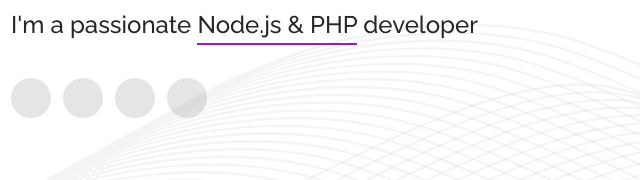
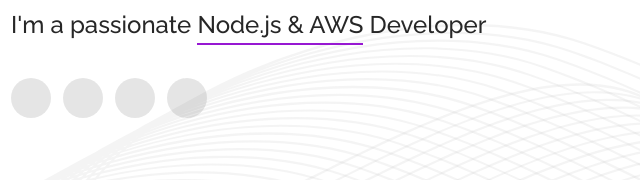
Before and after one commit to vertisan/vertisan.github.io, a plain HTML site: page index.html in a window 1280 px wide. Shown: the part 373-553 px from the top of the page, 71-711 px from the left. Drawn offline with nearby package versions, Linux system fonts and the light colour scheme; some icons are missing.

Commit message:
deploy: 069193cf650adfddba4a5b7a74c4d902f0913265

```diff
--- a/index.html
+++ b/index.html
@@ -1,4 +1,4 @@
 <!doctype html><html lang="en"><head><script async src="https://www.googletagmanager.com/gtag/js?id=G-W3PRJ0GKTP"></script><script>window.dataLayer = window.dataLayer || [];
   function gtag(){dataLayer.push(arguments);}
   gtag('js', new Date());
-  gtag('config', 'G-W3PRJ0GKTP');</script><meta charset="UTF-8"/><meta name="viewport" content="width=device-width,initial-scale=1"/><meta name="format-detection" content="telephone=no"/><title>VRS-Factory - Node.js & PHP programmer</title><script defer="defer" src="js/bundle.js"></script><script defer="defer" src="js/libs.js"></script><script defer="defer" src="js/style.js"></script><link href="css/style.min.css" rel="stylesheet"></head><body><header><div class="container"><h1><a href="#">Paweł Farys</a></h1><h2>I'm a passionate <span>Node.js &amp; PHP</span> developer</h2><div class="social-links"><a href="https://www.linkedin.com/in/pawel-farys"><i class="cib-linkedin"></i></a> <a href="https://github.com/vertisan"><i class="cib-github"></i></a> <a href="https://twitter.com/PawelFarys"><i class="cib-twitter"></i></a> <a href="mailto:pmg.farys@gmail.com"><i class="cib-gmail"></i></a></div></div></header></body></html>
+  gtag('config', 'G-W3PRJ0GKTP');</script><meta charset="UTF-8"/><meta name="viewport" content="width=device-width,initial-scale=1"/><meta name="format-detection" content="telephone=no"/><title>VRS-Factory - Node.js & AWS Developer</title><script defer="defer" src="js/bundle.js"></script><script defer="defer" src="js/libs.js"></script><script defer="defer" src="js/style.js"></script><link href="css/style.min.css" rel="stylesheet"></head><body><header><div class="container"><h1><a href="#">Paweł Farys</a></h1><h2>I'm a passionate <span>Node.js & AWS</span> Developer</h2><div class="social-links"><a href="https://www.linkedin.com/in/pawel-farys"><i class="cib-linkedin"></i></a> <a href="https://github.com/vertisan"><i class="cib-github"></i></a> <a href="https://twitter.com/PawelFarys"><i class="cib-twitter"></i></a> <a href="mailto:pmg.farys@gmail.com"><i class="cib-gmail"></i></a></div></div></header></body></html>
```
